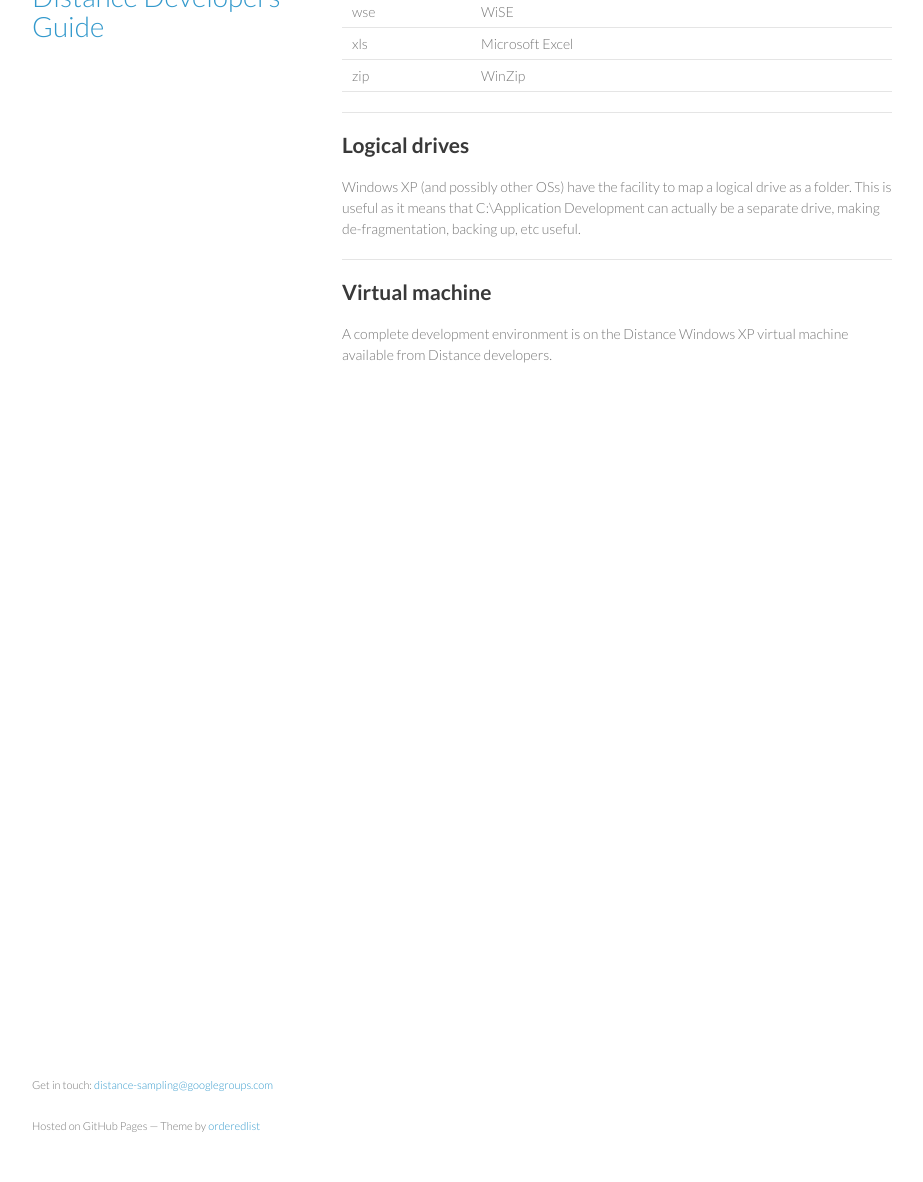
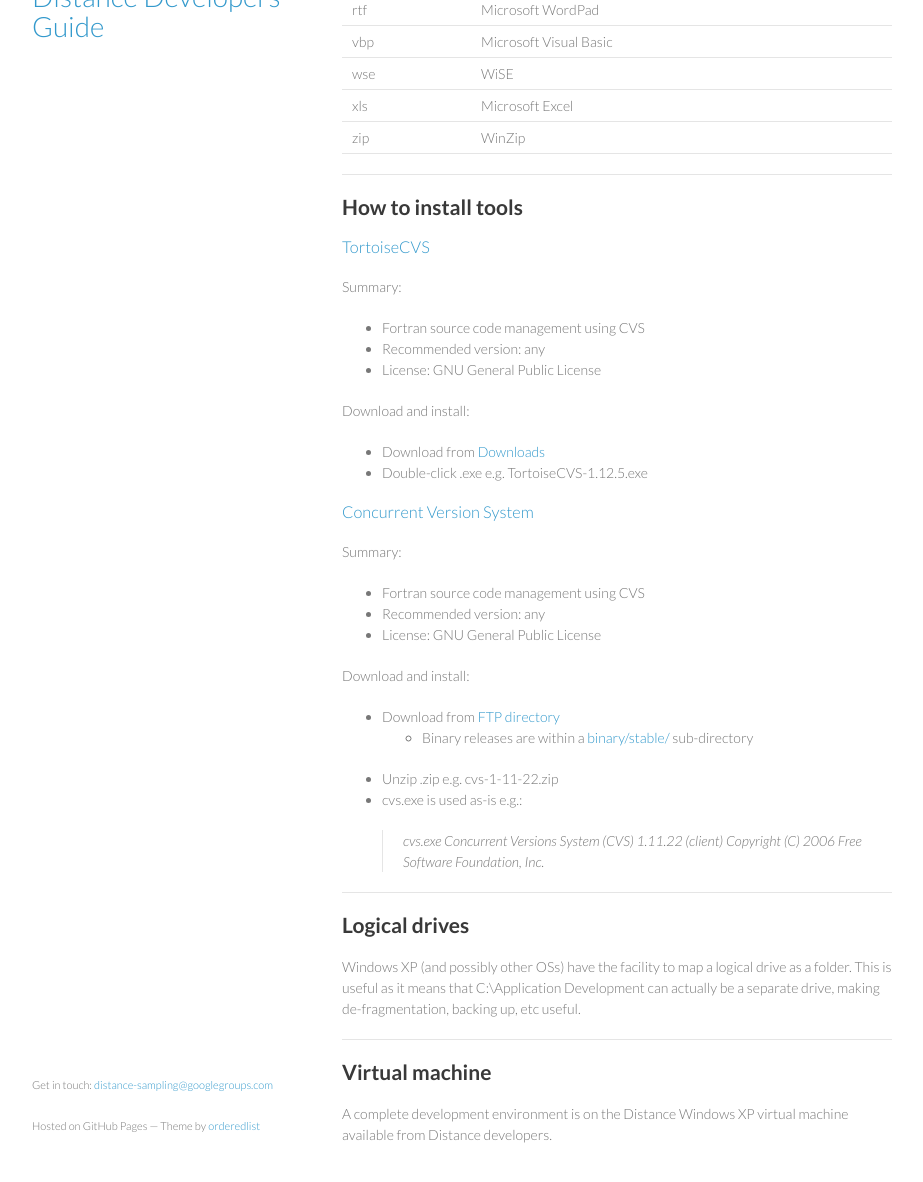
Before and after one commit to softwaresaved/distance-consultancy, a Jekyll site: the page built from develop/SetUpDevelopmentEnvironment.md, in a window 1280 px wide and 1400 px high, scrolled down 5054 px, cut to the strip 195-1377 px from the top of the window. Shown: the whole strip, without its empty margins (178-1101 px from the left). Built offline with Jekyll 4.4.1, drawn with Linux system fonts in a browser that asks for light colours; before the commit the page ends 5684 px from its top, so only the background shows below that; some of the changed text lies outside the part shown.

Commit message:
Added CVS clients

```diff
--- a/develop/SetUpDevelopmentEnvironment.md
+++ b/develop/SetUpDevelopmentEnvironment.md
@@ -150,6 +150,7 @@
   - Part of Compaq Visual Fortran
 * Array Visualizer
   - Optional
+* Concurrent Version System or TortoiseCVS - see below
 
 # R DSM and MCDS engines
 
@@ -201,6 +202,41 @@
 | xls | Microsoft Excel |
 | zip | WinZip |
 
+---
+
+## How to install tools
+
+### [TortoiseCVS](http://www.tortoisecvs.org/)
+
+Summary:
+
+* Fortran source code management using CVS
+* Recommended version: any
+* License: GNU General Public License
+
+Download and install:
+
+* Download from [Downloads](http://www.tortoisecvs.org/download.shtml)
+* Double-click .exe e.g. TortoiseCVS-1.12.5.exe
+
+### [Concurrent Version System](http://www.nongnu.org/cvs/)
+
+Summary:
+
+* Fortran source code management using CVS
+* Recommended version: any
+* License: GNU General Public License
+
+Download and install:
+
+* Download from [FTP directory](http://ftp.gnu.org/non-gnu/cvs/)
+  - Binary releases are within a [binary/stable/](http://ftp.gnu.org/non-gnu/cvs/binary/stable/x86-woe/) sub-directory
+* Unzip .zip e.g. cvs-1-11-22.zip
+* cvs.exe is used as-is e.g.:
+
+    > cvs.exe
+    Concurrent Versions System (CVS) 1.11.22 (client)
+    Copyright (C) 2006 Free Software Foundation, Inc.
 
 ---
 
```
